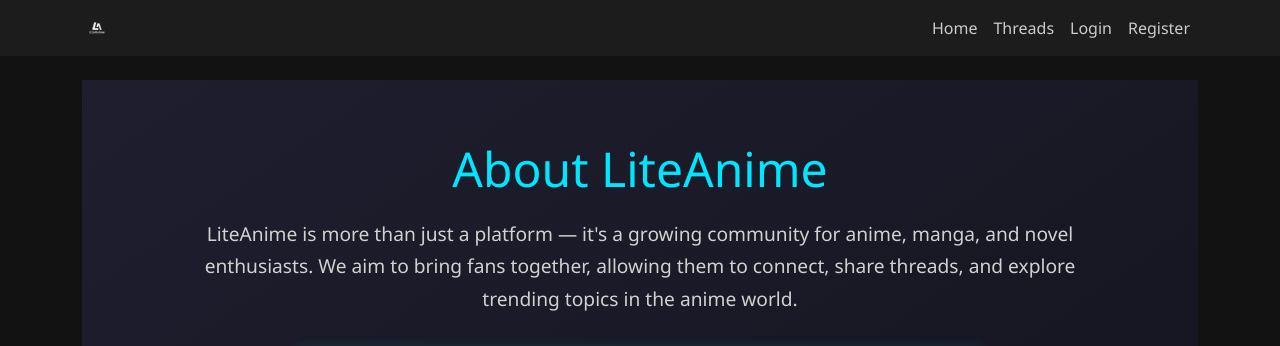
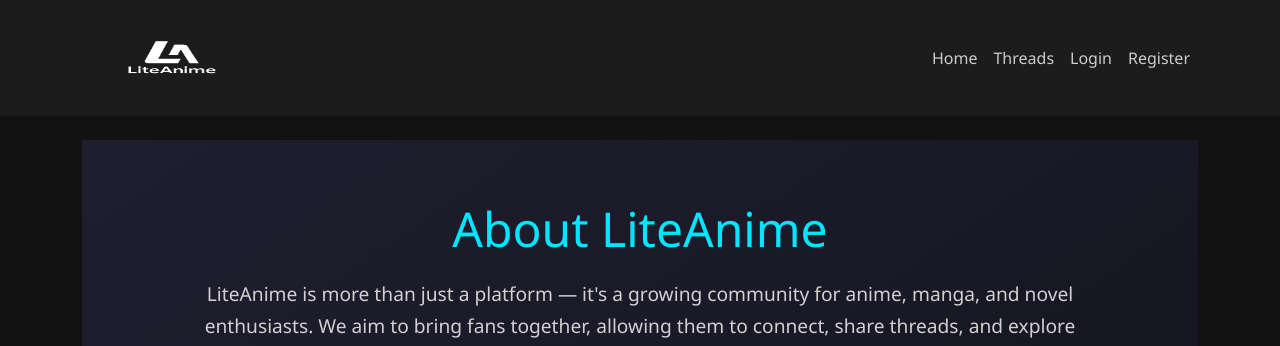
Before and after one commit to xAnoOos/LiteAnime, a Django app: page /about/ in a window 1280 px wide. Shown: the top 346 px of the page. Run offline with Django 5.2, Linux system fonts and the light colour scheme.

Commit message:
Saved changes

```diff
--- a/core/templates/base.html
+++ b/core/templates/base.html
@@ -20,8 +20,8 @@
         }
 
         .navbar-brand img {
-            height: 30px;
-            margin-right: 10px;
+            height: 90px;
+            width: 180px;
         }
 
         .nav-link {
--- a/core/templates/threads.html
+++ b/core/templates/threads.html
@@ -20,9 +20,10 @@
         }
 
         .navbar-brand img {
-            height: 30px;
-            margin-right: 10px;
+            height: 90px;
+            width: 180px;
         }
+
 
         .hero {
             padding: 100px 20px;
```
